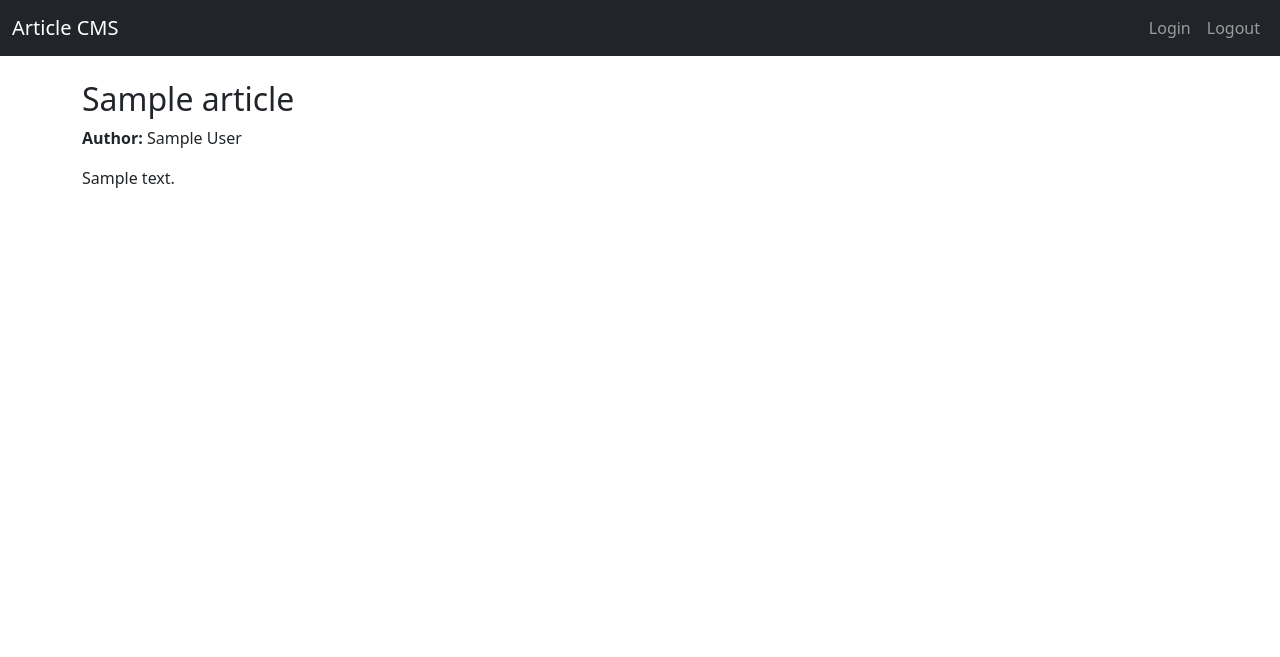
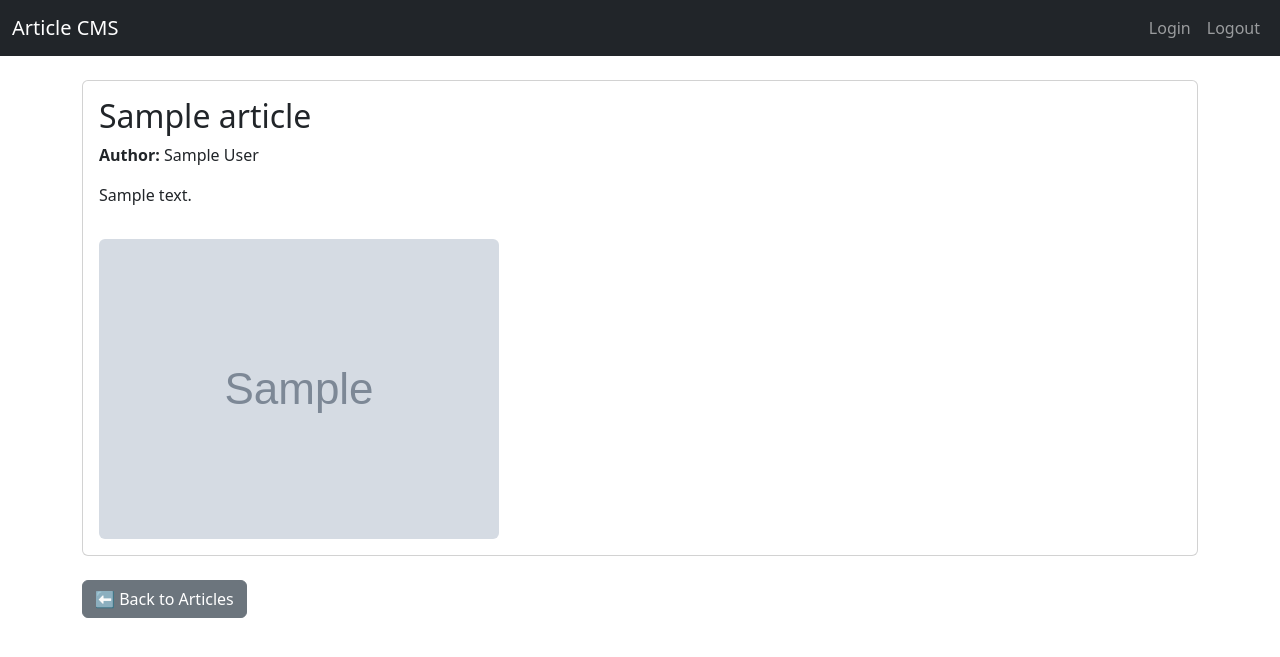
Before and after one commit to chitakalamounika/ArticleCMS, a Flask app: template FlaskWebProject/templates/article.html in a window 1280 px wide. Shown: the top 657 px of the page. Run offline with Flask 3, Linux system fonts and the light colour scheme; the template is opened without the code that fills it: most values are stand-ins (such as "Sample title", 1, 10 or a date in 2020); grey boxes marked "Sample" are stand-in pictures.

Commit message:
Update article.html

```diff
--- a/FlaskWebProject/templates/article.html
+++ b/FlaskWebProject/templates/article.html
@@ -1,7 +1,20 @@
 {% extends "layout.html" %}
 
 {% block content %}
-<h2>{{ article.title }}</h2>
-<p><strong>Author:</strong> {{ article.author }}</p>
-<p>{{ article.body }}</p>
+<div class="card mb-4">
+    <div class="card-body">
+        <h2 class="card-title">{{ article.title }}</h2>
+        <p><strong>Author:</strong> {{ article.author }}</p>
+        <p class="card-text">{{ article.body }}</p>
+
+        {% if article.image_url %}
+            <img src="{{ article.image_url }}"
+                 alt="Article Image"
+                 class="img-fluid rounded mt-3"
+                 style="max-width: 500px;">
+        {% endif %}
+    </div>
+</div>
+
+<a href="{{ url_for('home') }}" class="btn btn-secondary">⬅ Back to Articles</a>
 {% endblock %}
```
